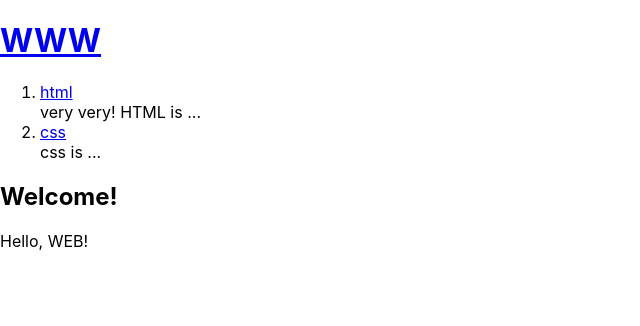
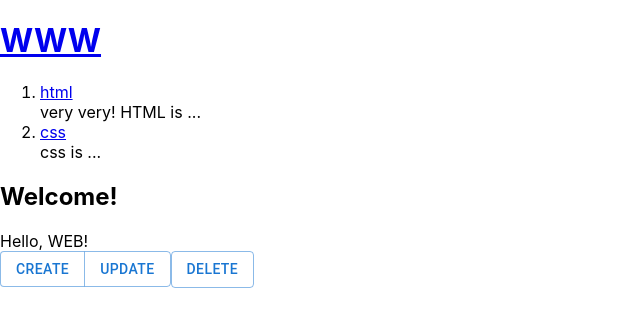
Before and after one commit to shinbian11/react-app, a React (Create React App) app: page / in a window 1280 px wide. Shown: the top 326 px of the page, without its empty margins (0-640 px from the left). Built offline with nearby package versions, Linux system fonts and the light colour scheme.

Commit message:
Button, ButtonGroup 컴포넌트 추가 (material-ui)

```diff
--- a/package.json
+++ b/package.json
@@ -4,6 +4,9 @@
   "private": true,
   "homepage": "https://shinbian11.github.io/react-app/",
   "dependencies": {
+    "@emotion/react": "^11.9.0",
+    "@emotion/styled": "^11.8.1",
+    "@mui/material": "^5.8.3",
     "@testing-library/jest-dom": "^5.16.4",
     "@testing-library/react": "^13.3.0",
     "@testing-library/user-event": "^13.5.0",
@@ -16,7 +19,8 @@
     "start": "react-scripts start",
     "build": "react-scripts build",
     "test": "react-scripts test",
-    "eject": "react-scripts eject"
+    "eject": "react-scripts eject",
+    "deploy": "npm run build && npx gh-pages -d build"
   },
   "eslintConfig": {
     "extends": [
--- a/src/App.js
+++ b/src/App.js
@@ -1,5 +1,7 @@
 import logo from "./logo.svg";
 import "./App.css";
+import Button from "@mui/material/Button";
+import ButtonGroup from "@mui/material/ButtonGroup";
 
 function Header() {
   return (
@@ -25,6 +27,7 @@ function Nav(props) {
     </nav>
   );
 }
+
 function Article(props) {
   return (
     <article>
@@ -33,6 +36,7 @@ function Article(props) {
     </article>
   );
 }
+
 function App() {
   const topics = [
     { id: 1, title: "html", body: "very very! HTML is ..." },
@@ -43,6 +47,11 @@ function App() {
       <Header></Header>
       <Nav data={topics}></Nav>
       <Article title="Welcome!" body="Hello, WEB!"></Article>
+      <ButtonGroup>
+        <Button variant="outlined">Create</Button>
+        <Button variant="outlined">Update</Button>
+      </ButtonGroup>
+      <Button variant="outlined">Delete</Button>
     </div>
   );
 }
```
Also changed, not shown: 1 other file (tests, documents, lock files or other folders).
